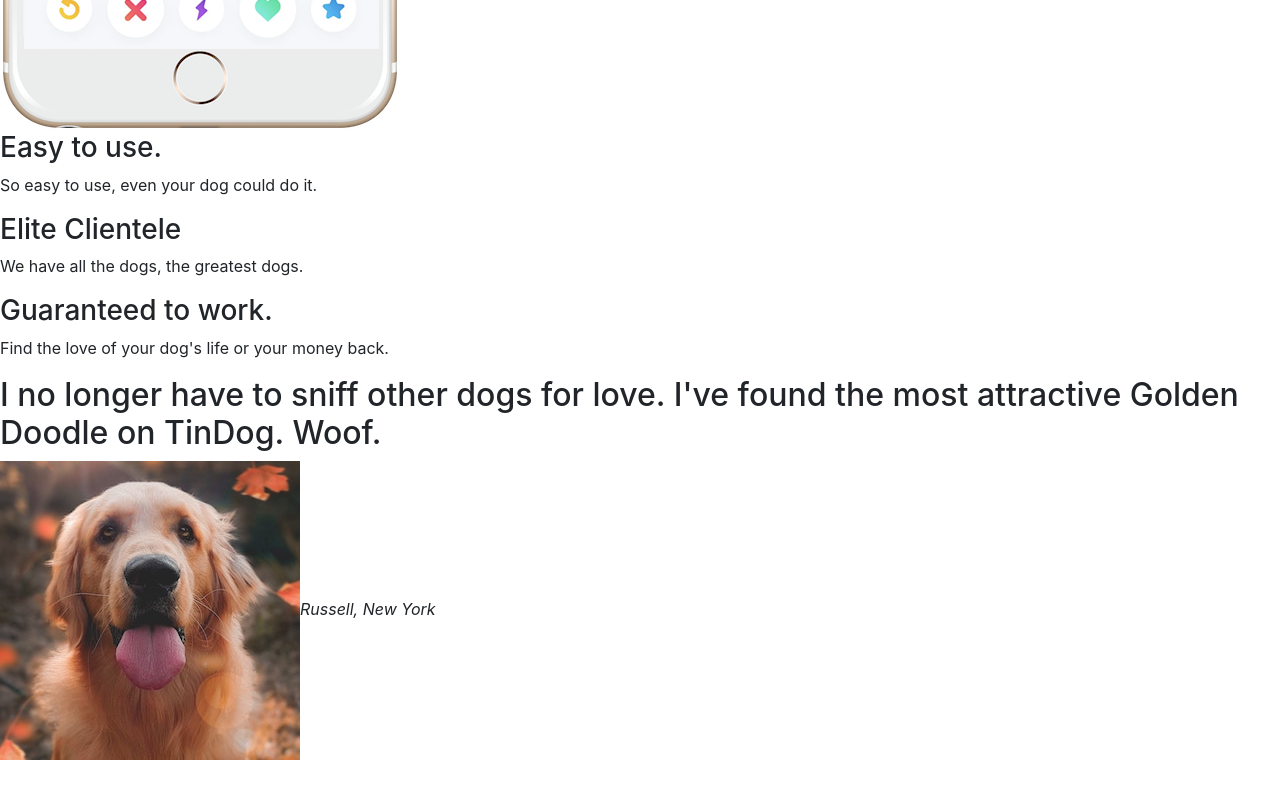
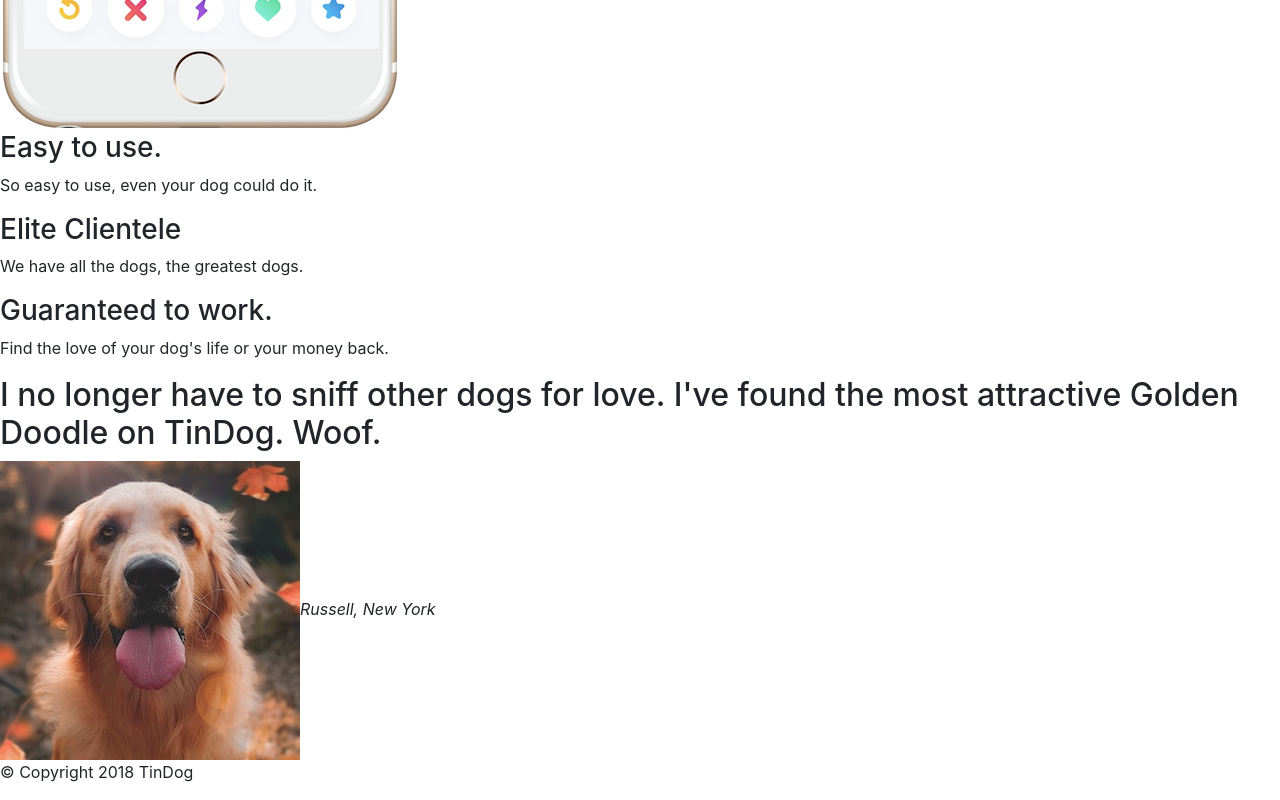
Before and after one commit to bellmarc/tindog-matching-app, a React (Create React App) app in the folder client/: page / in a window 1280 px wide. Shown: the part 818-1618 px from the top of the page. Before the commit the page ends 1578 px from the top, so only its background shows below. Built offline with nearby package versions, Linux system fonts and the light colour scheme.

Commit message:
Text added to Home

```diff
--- a/client/src/components/Home.js
+++ b/client/src/components/Home.js
@@ -19,6 +19,7 @@ const Home =() => {
         </div>
         <Features />
         <Testamonials />
+        <p>© Copyright 2018 TinDog</p>
     </div>
     )
 }
```
